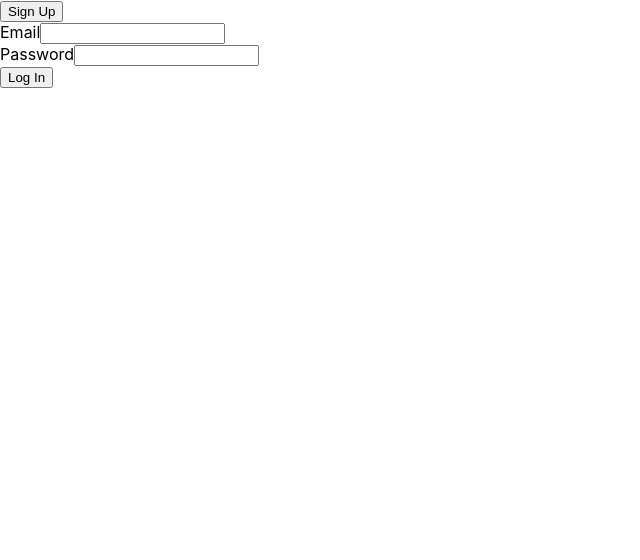
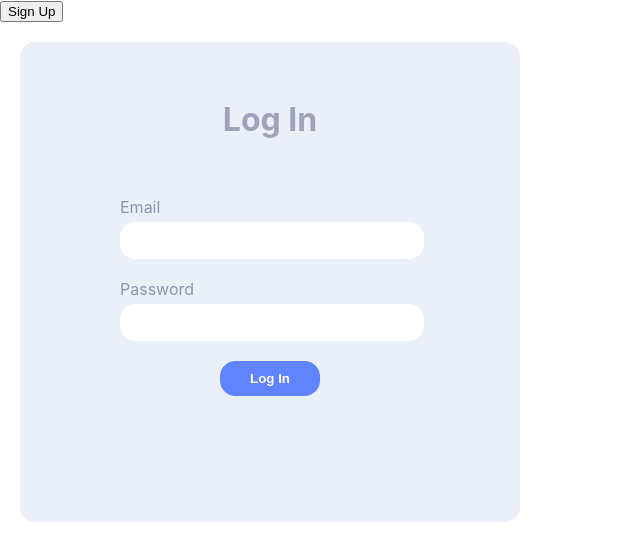
Before and after one commit to hanjun1/crewchat, a React (Create React App) app: page /groups in a window 1280 px wide. Shown: the top 560 px of the page, without its empty margins (0-640 px from the left). Built offline with nearby package versions, Linux system fonts and the light colour scheme; no server answers.

Commit message:
styled logina and signup

```diff
--- /dev/null
+++ b/src/components/LoginForm/LoginForm.css
@@ -0,0 +1,47 @@
+.LoginForm {
+  background-color: #ebeff8;
+  border-radius: 15px;
+  margin: 20px;
+  display: flex;
+  flex-direction: column;
+  align-items: center;
+  justify-content: space-evenly;
+  height: 60vh;
+  max-width: 500px;
+}
+
+.LoginForm h1 {
+  color: #a0a2ba;
+}
+
+.LoginForm form {
+  width: 80%;
+  max-width: 300px;
+}
+
+.LoginForm label {
+  color: #8e91af;
+}
+
+.LoginForm input {
+  width: 100%;
+  max-width: 300px;
+  height: 35px;
+  border-radius: 15px;
+  outline: none;
+  border: none;
+  margin: 5px 0px 20px 0px;
+}
+
+.LoginForm .login-btn {
+  background-color: #6083ff;
+  border-radius: 15px;
+  border: 1px solid #6083ff;
+  color: white;
+  font-weight: bold;
+  height: 35px;
+  width: 100px;
+  cursor: pointer;
+  margin: 0 auto;
+  display: block;
+}
--- a/src/components/LoginForm/LoginForm.jsx
+++ b/src/components/LoginForm/LoginForm.jsx
@@ -1,4 +1,5 @@
 import React, { useState } from "react";
+import "./LoginForm.css";
 
 function LoginForm(props) {
   const [userInfo, setUserInfo] = useState({
@@ -35,17 +36,16 @@ function LoginForm(props) {
   };
 
   return (
-    <div>
-      <div className="form-container">
+    <div className="LoginForm">
+      <h1>Log In</h1>
+
       <form autoComplete="off" onSubmit={handleSubmit}>
         <label>Email</label>
         <input
           type="text"
           name="email"
           value={userInfo.email}
-            onChange={(e) =>
-              setUserInfo({ ...userInfo, email: e.target.value })
-            }
+          onChange={(e) => setUserInfo({ ...userInfo, email: e.target.value })}
           required
         />
         <br />
@@ -60,9 +60,9 @@ function LoginForm(props) {
           required
         />
         <br />
-          <button>Log In</button>
+        <button className="login-btn">Log In</button>
       </form>
-      </div>
+
       <p>&nbsp;{error}</p>
     </div>
   );
--- /dev/null
+++ b/src/components/SignUpForm/SignUpForm.css
@@ -0,0 +1,49 @@
+.SignUpForm {
+  background-color: #ebeff8;
+  border-radius: 15px;
+  margin: 20px;
+  display: flex;
+  flex-direction: column;
+  align-items: center;
+  justify-content: space-evenly;
+  height: 70vh;
+  max-width: 500px;
+}
+
+.SignUpForm h1 {
+  color: #a0a2ba;
+  margin: 20px;
+}
+
+.SignUpForm form {
+  width: 75%;
+  max-width: 300px;
+}
+
+.SignUpForm label {
+  color: #8e91af;
+  display: block;
+}
+
+.SignUpForm input {
+  width: 100%;
+  height: 35px;
+  border-radius: 15px;
+  outline: none;
+  border: none;
+  margin: 5px 0px 20px 0px;
+  max-width: 300px;
+}
+
+.SignUpForm .signup-btn {
+  background-color: #6083ff;
+  border-radius: 15px;
+  border: 1px solid #6083ff;
+  color: white;
+  font-weight: bold;
+  height: 35px;
+  width: 100px;
+  cursor: pointer;
+  margin: 0 auto;
+  display: block;
+}
--- a/src/components/SignUpForm/SignUpForm.jsx
+++ b/src/components/SignUpForm/SignUpForm.jsx
@@ -1,4 +1,5 @@
 import React, { useState } from "react";
+import "./SignUpForm.css";
 
 function SignUpForm(props) {
   const [userInfo, setUserInfo] = useState({
@@ -40,8 +41,8 @@ function SignUpForm(props) {
   const disable = userInfo.password !== userInfo.confirm;
 
   return (
-    <div>
-      <div className="form-container">
+    <div className="SignUpForm">
+      <h1>Create an Account</h1>
       <form autoComplete="off" onSubmit={handleSubmit}>
         <label>Name</label>
         <input
@@ -57,9 +58,7 @@ function SignUpForm(props) {
           type="email"
           name="email"
           value={userInfo.email}
-            onChange={(e) =>
-              setUserInfo({ ...userInfo, email: e.target.value })
-            }
+          onChange={(e) => setUserInfo({ ...userInfo, email: e.target.value })}
           required
         />
         <br />
@@ -85,9 +84,11 @@ function SignUpForm(props) {
           required
         />
         <br />
-          <button disabled={disable}>Sign Up</button>
+        <button className="signup-btn" disabled={disable}>
+          Sign Up
+        </button>
       </form>
-      </div>
+
       <p>&nbsp;{error}</p>
     </div>
   );
```
Lines whose indentation alone changed are shown as unchanged.
